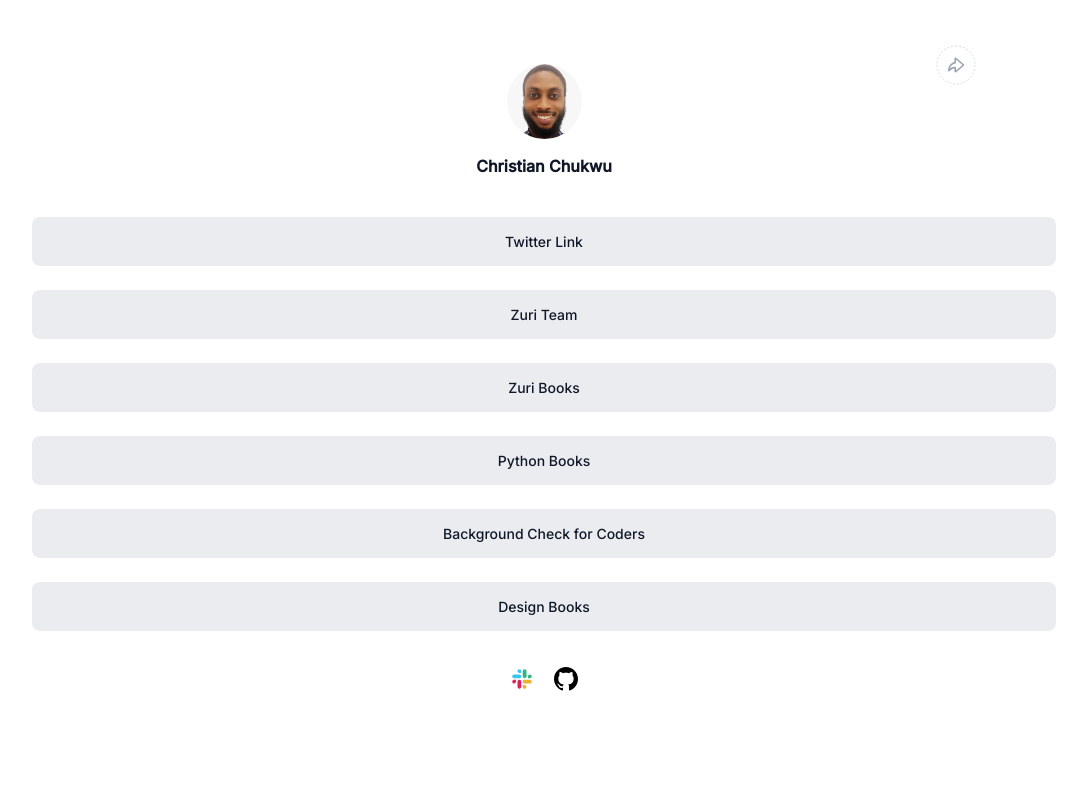
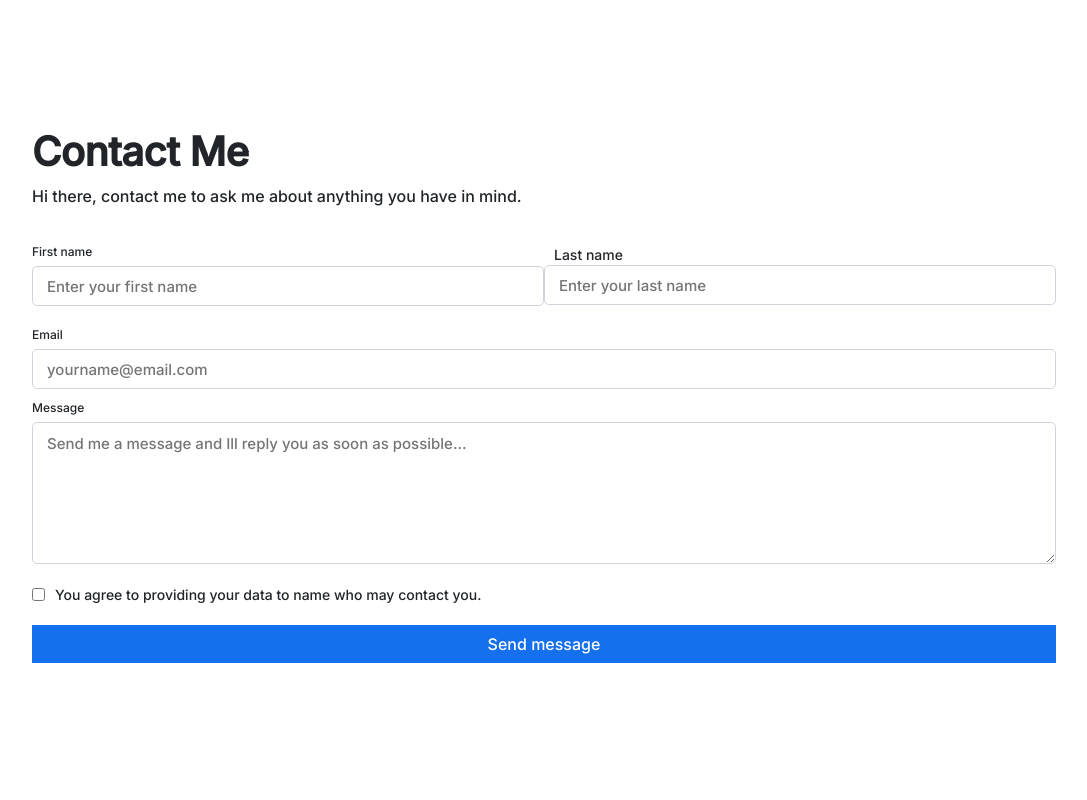
Before and after one commit to chriscrea8/link-tree, a React (Create React App) app: page /contact in a window 1280 px wide. Shown: the top 800 px of the page, without its empty margins (96-1183 px from the left). Built offline with nearby package versions, Linux system fonts and the light colour scheme.

Commit message:
feat: added the contact me form link and page

```diff
--- a/src/App.js
+++ b/src/App.js
@@ -1,58 +1,13 @@
 import React, { Component } from 'react'
-import LinkList from './components/LinkList'
-import './App.css'
-import './components/LinkList.css'
-import Profile from './components/Profile'
-import SocialIcons from './components/SocialIcons'
-import Footer from './components/Footer'
+import { BrowserRouter } from 'react-router-dom'
+import AppRoutes from './routes'
 
 class App extends Component {
-  constructor() {
-    super()
-    this.state = {
-      items: [
-        {
-          link: 'https://twitter.com/chriscrea8',
-          item: 'Twitter Link',
-          id: 'twitter',
-        },
-        {
-          link: 'https://training.zuri.team/',
-          item: 'Zuri Team',
-          id: 'btn__zuri',
-        },
-        {
-          link: 'http://books.zuri.team ',
-          item: 'Zuri Books',
-          id: 'books',
-        },
-        {
-          link: 'https://books.zuri.team/python-for-beginners?ref_id=chriscrea8',
-          item: 'Python Books',
-          id: 'book__python',
-        },
-        {
-          link: 'https://background.zuri.team',
-          item: 'Background Check for Coders',
-          id: 'pitch',
-        },
-        {
-          link: 'https://books.zuri.team/design-rules',
-          item: 'Design Books',
-          id: 'book__design',
-        },
-      ],
-    }
-  }
-
   render() {
     return (
-      <div className="App">
-        <Profile />
-        <LinkList items={this.state.items} />
-        <SocialIcons />
-        <Footer />
-      </div>
+      <BrowserRouter>
+        <AppRoutes />
+      </BrowserRouter>
     )
   }
 }
--- /dev/null
+++ b/src/AppHome.js
@@ -0,0 +1,58 @@
+import React from 'react'
+import LinkList from './components/LinkList'
+import './App.css'
+import './components/LinkList.css'
+import Profile from './components/Profile'
+import SocialIcons from './components/SocialIcons'
+import Footer from './components/Footer'
+
+const items = [
+  {
+    link: 'https://twitter.com/chriscrea8',
+    item: 'Twitter Link',
+    id: 'twitter',
+  },
+  {
+    link: 'https://training.zuri.team/',
+    item: 'Zuri Team',
+    id: 'btn__zuri',
+  },
+  {
+    link: 'http://books.zuri.team ',
+    item: 'Zuri Books',
+    id: 'books',
+  },
+  {
+    link: 'https://books.zuri.team/python-for-beginners?ref_id=chriscrea8',
+    item: 'Python Books',
+    id: 'book__python',
+  },
+  {
+    link: 'https://background.zuri.team',
+    item: 'Background Check for Coders',
+    id: 'pitch',
+  },
+  {
+    link: 'https://books.zuri.team/design-rules',
+    item: 'Design Books',
+    id: 'book__design',
+  },
+  {
+    link: '/contact',
+    item: 'Contact Me',
+    id: 'contact',
+    internalLink: true,
+  },
+]
+const AppHome = () => {
+  return (
+    <div className="App">
+      <Profile />
+      <LinkList items={items} />
+      <SocialIcons />
+      <Footer />
+    </div>
+  )
+}
+
+export default AppHome
--- /dev/null
+++ b/src/Dashboard.js
@@ -0,0 +1,13 @@
+import { Outlet } from 'react-router-dom'
+import Footer from './components/Footer'
+
+const Dashboard = () => {
+  return (
+    <>
+      <Outlet />
+      <Footer />
+    </>
+  )
+}
+
+export default Dashboard
--- /dev/null
+++ b/src/components/Contact.css
@@ -0,0 +1,85 @@
+.contact {
+    width: 100%;
+    display: flex;
+    flex-direction: column;
+    justify-content: center;
+    align-items: left;
+    padding: 10%;
+}
+
+.contact h1 {
+    font-weight: 700;
+    letter-spacing: -0.5px;
+}
+
+.contact span:first-of-type {
+    margin-bottom: 35px;
+    margin-left: 0px;
+}
+
+.contact div {
+    display: flex;
+    flex-direction: column;
+}
+
+input, textarea {
+    border: 1px solid #D0D5DD;
+    padding: 7px 14px;
+    border-radius: 5px;
+}
+
+textarea {
+    padding: 10px 14px;
+}
+
+textarea::placeholder,
+input::placeholder {
+    font-size: 15px;
+    font-weight: 400;
+}
+
+form div {
+    margin-bottom: 10px;
+}
+
+form div:first-of-type {
+    display: flex;
+    flex-direction: row;
+    width: 100%;
+}
+
+form div:first-of-type div {
+    width: 50%;
+    display: flex;
+    flex-direction: column;
+    justify-content: center;
+}
+
+form div:nth-of-type(4) {
+    display: flex;
+    flex-direction: row;
+    justify-content: flex-start;
+    align-items: center;
+    margin: 20px 0px;
+}
+
+.contact form div:last-of-type label{
+    margin-bottom: 0px;
+    margin-left: 10px;
+    font-size: 14px;
+}
+
+Label {
+    font-size:12px;
+    margin-bottom: 5px;
+}
+
+button {
+    width: 100%;
+    padding: 7px 14px;
+    border-radius: 15px;
+    border: none;
+    outline: none;
+    background: #1570EF;
+    color: #fff;
+}
--- /dev/null
+++ b/src/components/Contact.js
@@ -0,0 +1,39 @@
+import React from 'react'
+import './Contact.css'
+
+const Contact = () => {
+  return (
+    <div className="contact">
+      <h1>Contact Me</h1>
+      <span>Hi there, contact me to ask me about anything you have in mind. </span>
+      <form action="">
+        <div>
+          <div>
+            <label htmlFor="first_name">First name</label>
+            <input type="text" id="first_name" placeholder="Enter your first name" />
+          </div>
+          <div>
+            <label htmlFor="last_name">Last name</label>
+            <input type="text" id="last_name" placeholder="Enter your last name" />
+          </div>
+        </div>
+
+        <div>
+          <label htmlFor="email">Email</label>
+          <input type="email" id="email" placeholder="yourname@email.com" />
+        </div>
+        <div>
+          <label htmlFor="message">Message</label>
+          <textarea name="message" id="message" cols="30" rows="5" placeholder="Send me a message and Ill reply you as soon as possible..."></textarea>
+        </div>
+        <div>
+          <input type="checkbox" id="checkbox" />
+          <label htmlFor="checkbox">You agree to providing your data to name who may contact you.</label>
+        </div>
+        <button id="btn__submit">Send message</button>
+      </form>
+    </div>
+  )
+}
+
+export default Contact
--- a/src/components/LinkList.js
+++ b/src/components/LinkList.js
@@ -1,12 +1,22 @@
 import React from 'react'
 import './LinkList.css'
+import Contact from './Contact'
+import { Link } from 'react-router-dom'
 
 function LinkList(props) {
   return (
-    <div className='link-list'>
-        {props.items.map(item => (
-          <a href={item.link} key={item.id} id={item.id} className="link" rel="noreferrer" target="_blank">{item.item}</a>
-        ))}
+    <div className="link-list">
+      {props.items.map((item) => {
+        return item.internalLink ? (
+          <Link to={item.link} key={item.id} id={item.id} className="link">
+            {item.item}{' '}
+          </Link>
+        ) : (
+          <a href={item.link} key={item.id} id={item.id} className="link" rel="noreferrer">
+            {item.item}
+          </a>
+        )
+      })}
     </div>
   )
 }
--- /dev/null
+++ b/src/routes/index.js
@@ -0,0 +1,17 @@
+import { Route, Routes } from 'react-router-dom'
+import AppHome from '../AppHome'
+import Contact from '../components/Contact'
+import Dashboard from '../Dashboard'
+
+const AppRoutes = () => {
+  return (
+    <Routes>
+      <Route path="/" element={<Dashboard />}>
+        <Route index element={<AppHome />} />
+        <Route path="/contact" element={<Contact />} />
+      </Route>
+    </Routes>
+  )
+}
+
+export default AppRoutes
```
Also changed, not shown: src/index.js (+6 -6 lines), src/App.css (line endings or trailing spaces), src/components/Home.css (added).
